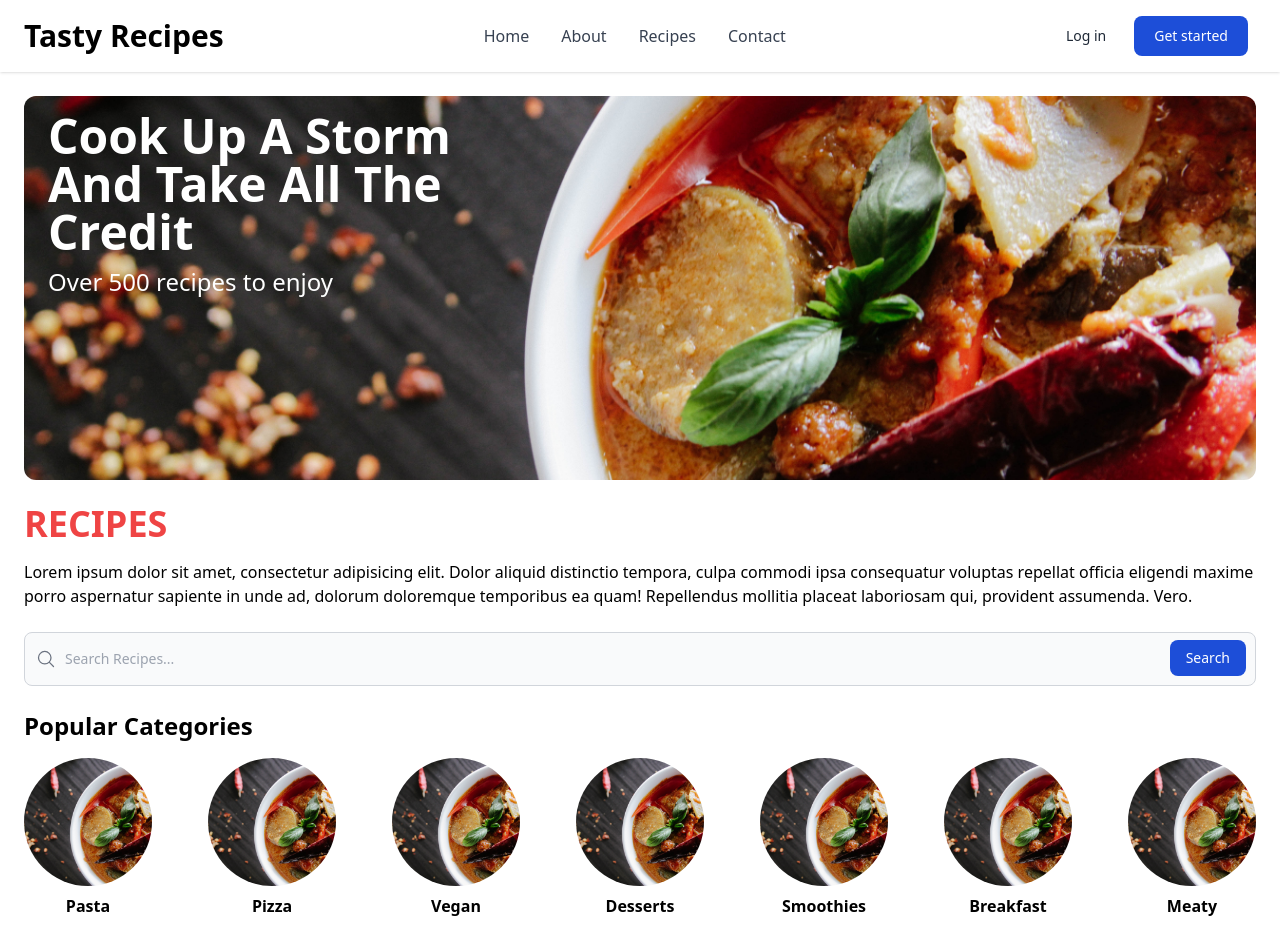
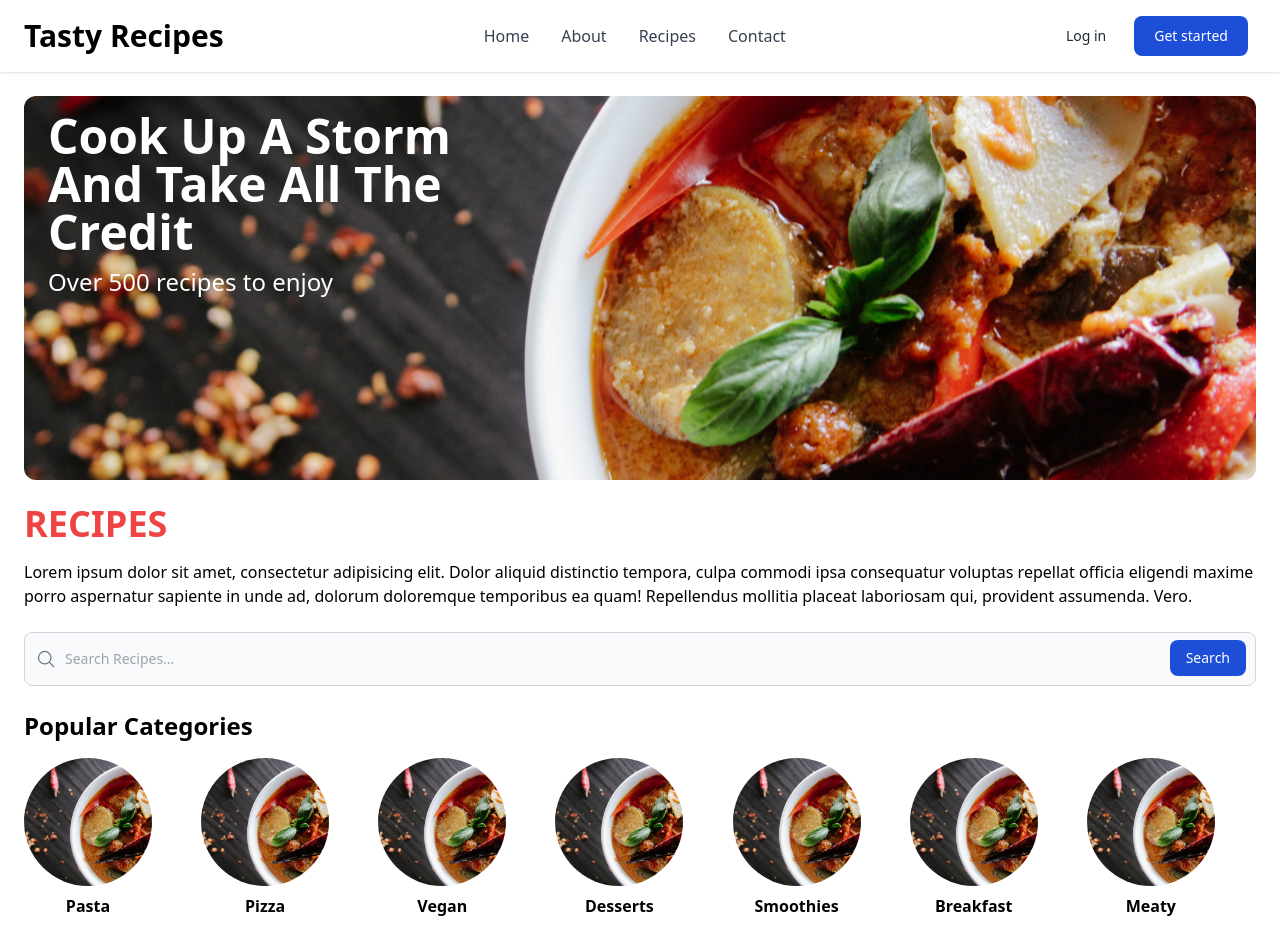
Before and after one commit to Jon-Felipe/Tasty-React, a React (Vite) app: page / in a window 1280 px wide. Shown: the top 946 px of the page. Built offline with nearby package versions, Linux system fonts and the light colour scheme.

Commit message:
smaller screen styling fix

```diff
--- a/src/components/RecipeCategory.tsx
+++ b/src/components/RecipeCategory.tsx
@@ -7,7 +7,7 @@ type Props = {
 
 const RecipeCategory = ({ text }: Props) => {
   return (
-    <div>
+    <div className='flex flex-col items-center justify-center'>
       <img
         src={foodImg}
         alt={text}
--- a/src/pages/Home.tsx
+++ b/src/pages/Home.tsx
@@ -50,7 +50,7 @@ const Home = (props: Props) => {
       {/* recipe categories */}
       <article>
         <h3 className='text-2xl font-bold mb-4'>Popular Categories</h3>
-        <div className='flex items-center justify-between'>
+        <div className='grid grid-cols-3 md:grid-cols-4 lg:grid-cols-7 place-items-start gap-2'>
           {recipeCategories.map((category: RecipeCategoryType) => {
             return <RecipeCategory key={category.id} text={category.text} />;
           })}
```
